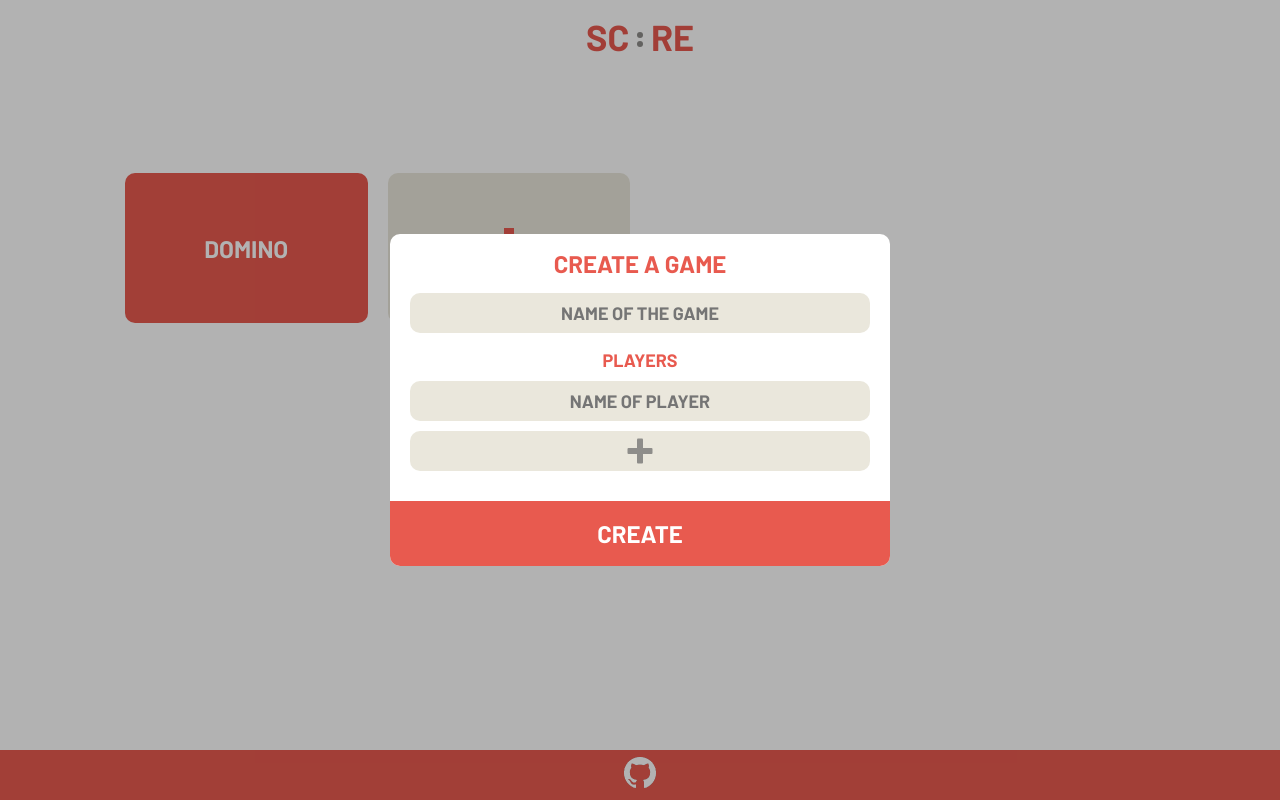
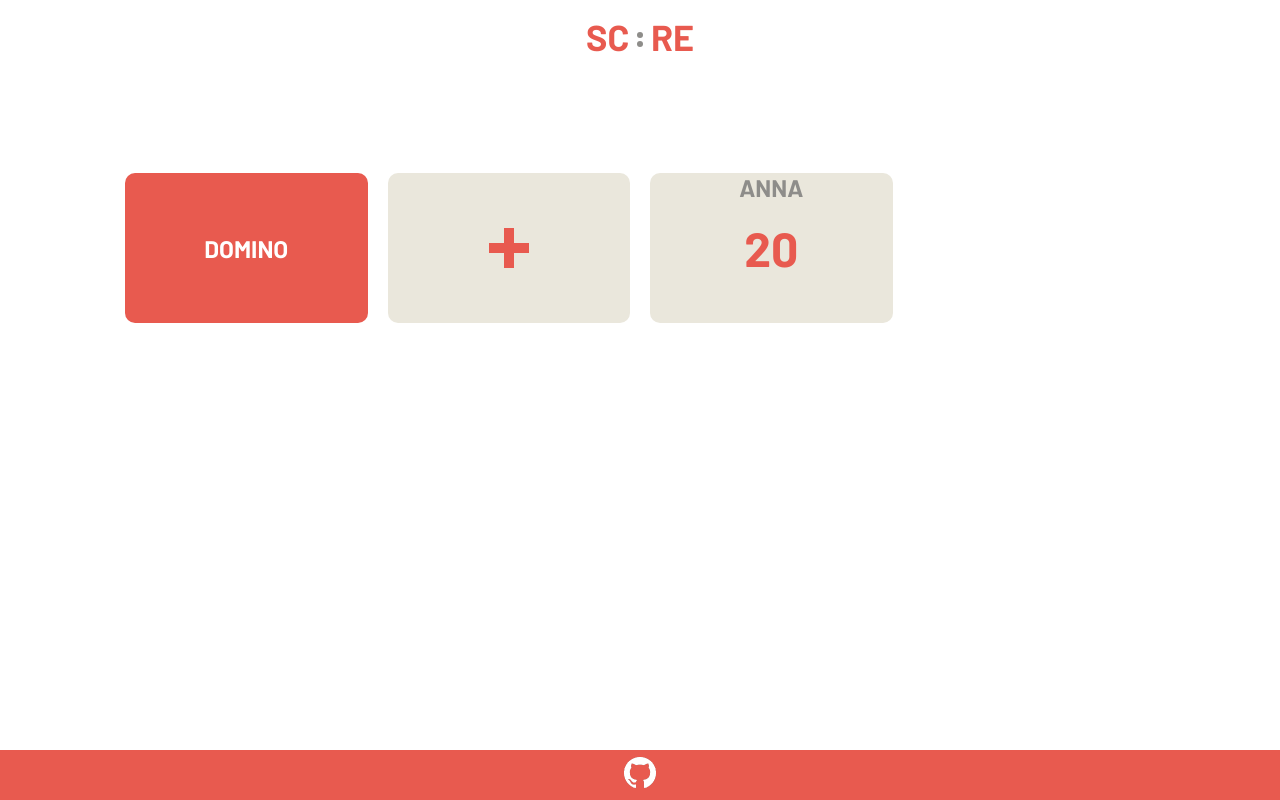
Before and after one commit to burydmitri/score, a website: page app/index.html in a window 1280 px wide. Drawn offline with nearby package versions, Linux system fonts and the light colour scheme; files whose address does not match are found by name.

Commit message:
add player and players styles

```diff
--- a/app/index.html
+++ b/app/index.html
@@ -32,6 +32,12 @@
     <main class="main wrap">
       <div class="main__item">domino</div>
       <div class="main__item main__item--add"></div>
+      <div class="player main__player">
+        <span class="player__name">ANNA</span>
+        <span class="player__score">20</span>
+        <div class="player__add"></div>
+        <div class="player__subtract"></div>
+      </div>
     </main>
     <footer class="footer">
       <a class="footer__link" href="https://github.com/burydmitri/score">
@@ -39,7 +45,7 @@
       </a>
     </footer>
 
-    <div class="pop-up">
+    <!-- <div class="pop-up">
       <form class="pop-up__form" action="submit">
         <h2 class="pop-up__title">
           CREATE A GAME
@@ -53,7 +59,7 @@
         <button type="submit" class="pop-up__button">CREATE</button>
       </form>
     </div>
-    <div class="shadow"></div>
+    <div class="shadow"></div> -->
 
     <!-- libs-->
     <script src="https://unpkg.com/vue@next"></script>
--- a/app/sass/_main.sass
+++ b/app/sass/_main.sass
@@ -55,3 +55,95 @@
       &::before
         width: 10px
         height: 40px
+
+.player
+  height: 150px
+
+  display: flex
+  flex-direction: column
+  align-items: center
+
+  position: relative
+  overflow: hidden
+
+  border-radius: $border-radius
+  background-color: $secondary-color
+
+  &:hover
+    cursor: pointer
+    animation: jelly 0.5s
+
+    .player__add,
+    .player__subtract
+      transform: translateX(0)
+
+  &__name
+    font-size: 24px
+    line-height: 29px
+    color: $text-color
+    text-transform: uppercase
+
+    margin-bottom: 17px
+  &__score
+    font-size: 48px;
+    line-height: 58px;
+    color: $primary-color
+    text-transform: uppercase
+  &__add,
+  &__subtract
+    width: 50%
+    height: 100%
+
+    position: absolute
+    top: 0
+
+    transition: $transition
+    background-color: $primary-color
+
+    &:hover
+      &::after,
+      &::before
+        transform: translate(-50%, -50%) scale(1.25)
+    &:active
+      &::after,
+      &::before
+        transform: translate(-50%, -50%) scale(0.9)
+
+
+  &__add
+    right: 0
+    transform: translateX(101%)
+
+    &::after,
+    &::before
+      +pseudo
+
+      width: 40px
+      height: 10px
+
+      top: 50%
+      left: 50%
+      transform: translate(-50%, -50%)
+      transition: $transition
+
+      background-color: $secondary-color
+    &::before
+      width: 10px
+      height: 40px
+  &__subtract
+    left: 0
+    background-color: $secondary-color
+    transform: translateX(-101%)
+
+    &::before
+      +pseudo
+
+      width: 40px
+      height: 10px
+
+      top: 50%
+      left: 50%
+      transform: translate(-50%, -50%)
+      transition: $transition / 2
+
+      background-color: $primary-color
```
Also changed, not shown: app/css/style.css, app/css/style.min.css, 1 other file.
